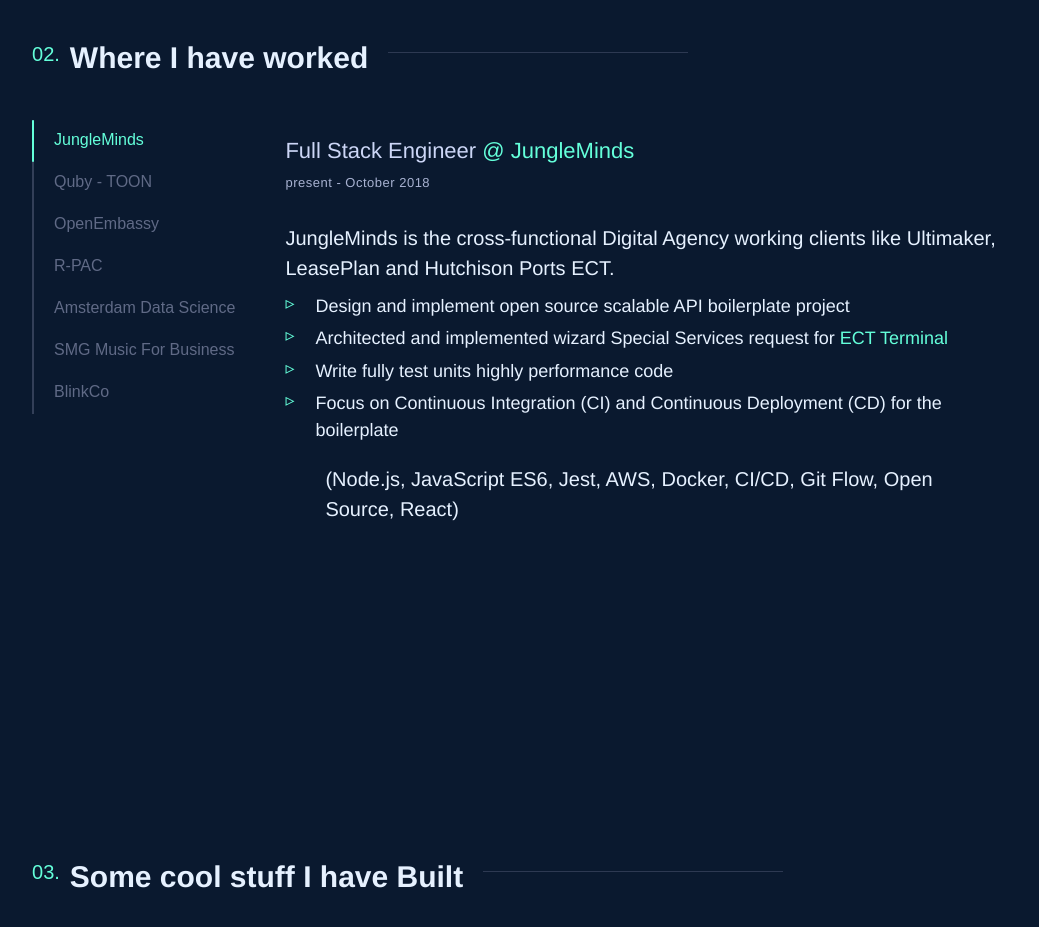
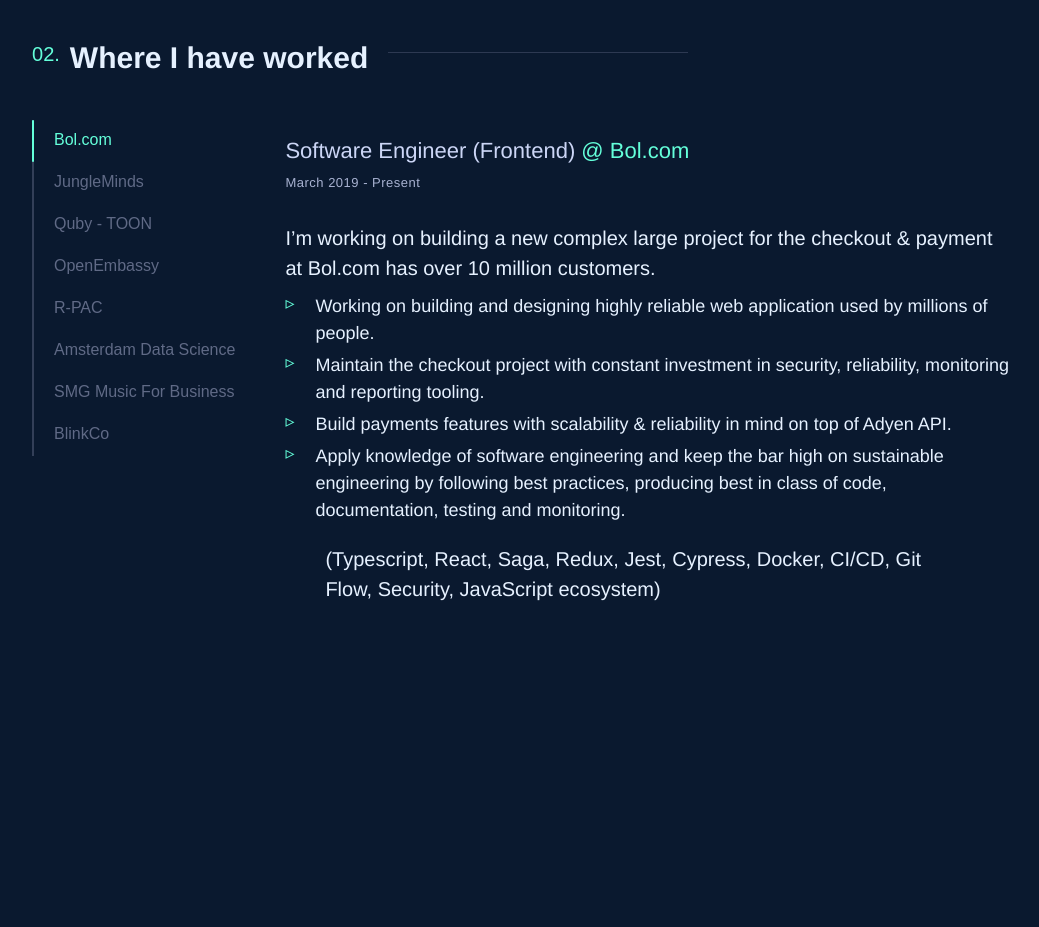
Before and after one commit to AhmadKabakibi/resume, a Gatsby site: page / in a window 1280 px wide. Shown: the part 1020-1947 px from the top of the page, without its empty margins (118-1157 px from the left). Built offline with nearby package versions, Linux system fonts and the light colour scheme; Gatsby itself is replaced by a stand-in of ours.

Commit message:
Update timeline resume

```diff
--- a/src/components/header.js
+++ b/src/components/header.js
@@ -166,7 +166,7 @@
                 <CSSTransition classNames="fadedown" timeout={3000}>
                   <ResumeButton style={{ transitionDelay: `600ms` }}>
                     <ResumeLink
-                      href="https://drive.google.com/file/d/1yIfwGkm0z7JJ_I9jIxp7HVYCJ48mzAeJ/view"
+                      href="https://drive.google.com/file/d/1QVsPUjGFyJ0cUu-WGM2-HnrkRHfwl0JB/view"
                       target="_blank"
                       rel="nofollow noopener noreferrer"
                     >
--- /dev/null
+++ b/src/content/jobs/Bol.com/index.md
@@ -0,0 +1,17 @@
+---
+date: '2019-03-15'
+title: 'Software Engineer (Frontend)'
+company: 'Bol.com'
+location: 'Utrecht'
+range: 'March 2019 - Present'
+url: 'https://www.bol.com'
+---
+
+I’m working on building a new complex large project for the checkout & payment at Bol.com has over 10 million customers.
+
+- Working on building and designing highly reliable web application used by millions of people.
+- Maintain the checkout project with constant investment in security, reliability, monitoring and reporting tooling.
+- Build payments features with scalability & reliability in mind on top of Adyen API.
+- Apply knowledge of software engineering and keep the bar high on sustainable engineering by following best practices, producing best in class of code, documentation, testing and monitoring.
+
+> (Typescript, React, Saga, Redux, Jest, Cypress, Docker, CI/CD, Git Flow, Security, JavaScript ecosystem)
--- a/src/content/jobs/JungleMinds/index.md
+++ b/src/content/jobs/JungleMinds/index.md
@@ -3,7 +3,7 @@
 title: 'Full Stack Engineer'
 company: 'JungleMinds'
 location: 'Amsterdam'
-range: 'present - October 2018'
+range: 'October 2018 - February 2019'
 url: 'https://www.jungleminds.com'
 ---
 
```
